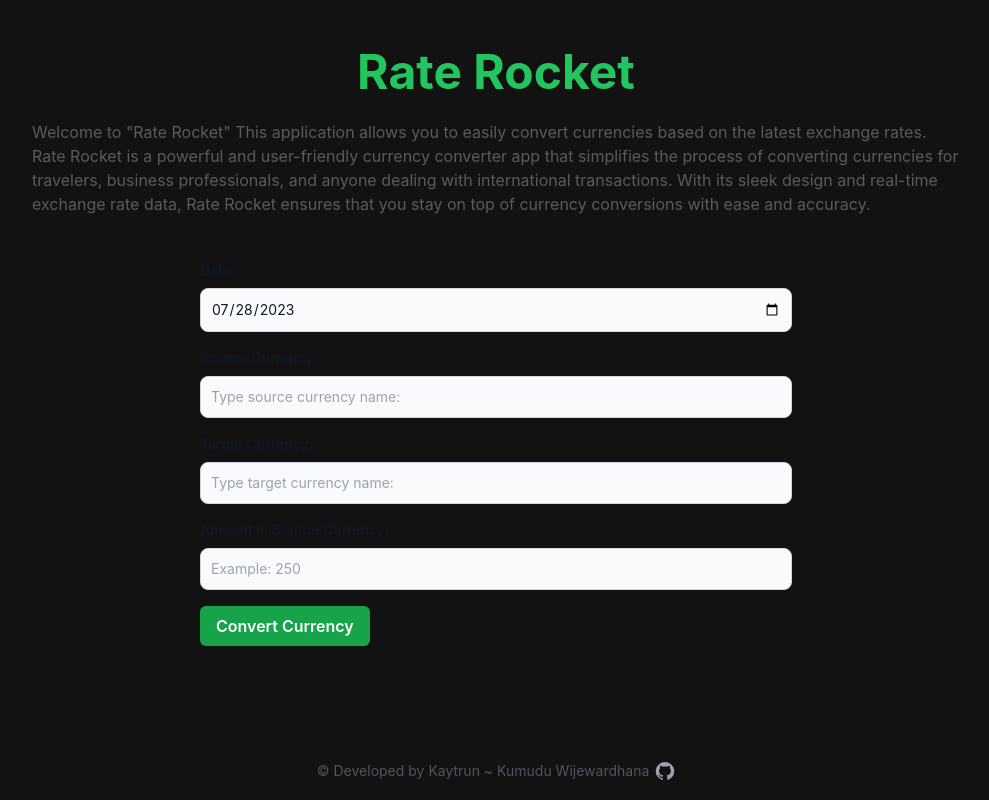
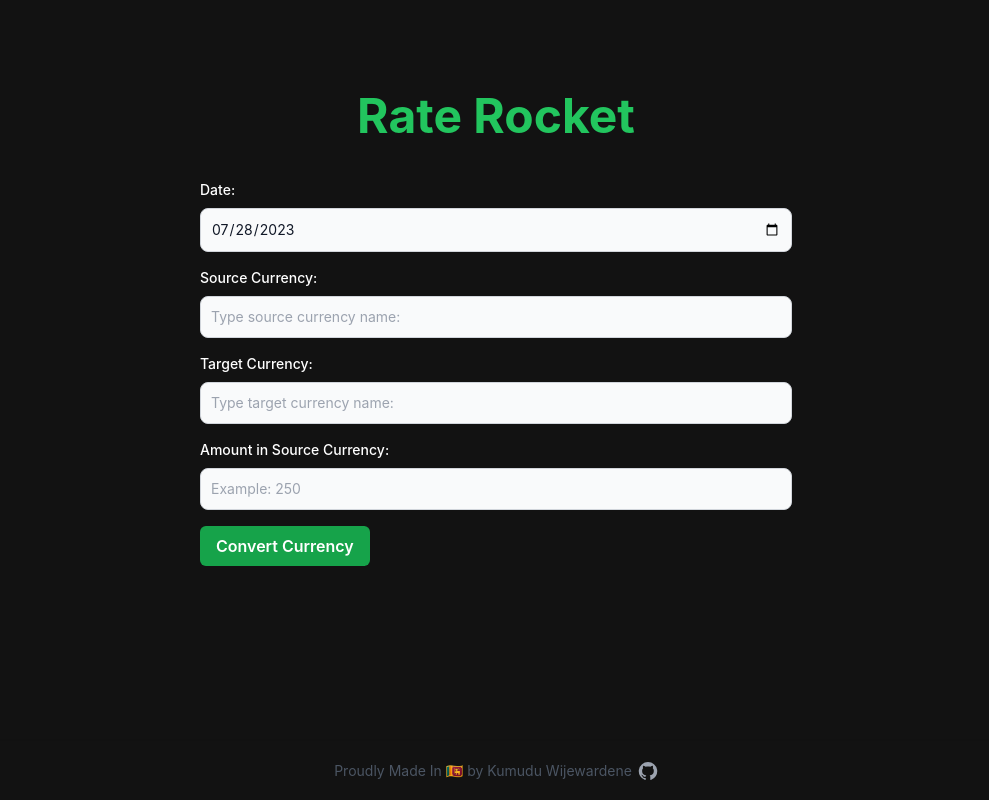
Before and after one commit to kumuduwije/rate-rocket, a React (Create React App) app in the folder client/: page / in a window 1280 px wide. Shown: the whole page, without its empty margins (144-1133 px from the left). Built offline with nearby package versions, Linux system fonts and the light colour scheme.

Commit message:
Search using curreny code and name.

```diff
--- a/client/src/components/MainPage.jsx
+++ b/client/src/components/MainPage.jsx
@@ -140,18 +140,25 @@ export default function MainPage() {
                 // Convert the object to an array of key-value pairs
                 const currenciesArray = Object.entries(json);
 
-                // Filter the array based on the currency name (value)
+                // Filter the array based on the currency name and code (value)
                 const result = currenciesArray.filter(([currencyCode, currencyName]) => {
-                    return value && currencyName.toLowerCase().includes(value.toLowerCase());
+                    console.log(`currencyCodes ${currencyCode}`)
+
+                    return (value && currencyName.toLowerCase().includes(value.toLowerCase())  || value && currencyCode.toLowerCase().includes(value.toLowerCase()));
                 });
+
+
+
+                console.log(result)
 
                 if(field === "src"){
                     setSourceSearchResult(result)
-                    console.log("source result:"+ result);
+
+                    //console.log("source result:"+ result);
                 }
                 else if (field === "target"){
                     setTargetSearchResult(result)
-                    console.log("target result:"+ result);
+                    //console.log("target result:"+ result);
                 }
 
 
@@ -166,12 +173,12 @@ export default function MainPage() {
 
     const handleChange = (value, src) =>{
         if(src === "source"){
-            console.log("source:"+ value)
+            //console.log("source:"+ value)
             setSourceInput(value)
             fetchData(value,"src")
         }
         else if(src === "target"){
-            console.log("target:"+ value)
+            //console.log("target:"+ value)
             setTargetInput(value)
             fetchData(value,"target")
         }
@@ -199,18 +206,18 @@ export default function MainPage() {
       };
 
     return (
-        <div className="md:mb-20">
-            <h1 className=" lg:mx-32 text-center text-5xl font-bold text-green-500">Rate Rocket</h1>
-            <p className="lg:mx-32 opacity-30 py-6">Welcome to "Rate Rocket" This application allows you to easily convert currencies based on the latest exchange rates. Rate Rocket is a powerful and user-friendly currency converter app that simplifies the process of converting currencies for travelers, business professionals, and anyone dealing with international transactions. With its sleek design and real-time exchange rate data, Rate Rocket ensures that you stay on top of currency conversions with ease and accuracy.</p>
+        <div className=" mt-6 ">
+            <h1 className=" lg:mx-32 p-5 text-center text-5xl max-[415px]:text-3xl max-[280px]:text-[25px]  font-bold text-green-500">Rate Rocket</h1>
+            {/* <p className="lg:mx-32 opacity-30 py-6">Welcome to "Rate Rocket" This application allows you to easily convert currencies based on the latest exchange rates. Rate Rocket is a powerful and user-friendly currency converter app that simplifies the process of converting currencies for travelers, business professionals, and anyone dealing with international transactions. With its sleek design and real-time exchange rate data, Rate Rocket ensures that you stay on top of currency conversions with ease and accuracy.</p> */}
 
             {/* Form Area */}
-            <div className="mt-5 flex items-center justify-center flex-col ">
+            <div className="mt-5 to  flex items-center justify-center flex-col ">
                 <section className='w-full lg:w-1/2'>
                     <form onSubmit={handleSubmit}>
                         <div className="mb-4">
                             <label
                                 htmlFor={date}
-                                className="block mb-2 text-sm font-medium text-gray-900 dark:text-white">Date: </label>
+                                className="block mb-2 text-sm font-medium light:text-gray-900 dark:text-white">Date: </label>
 
                             <input onChange={date? (e)=>setDate(e.target.value):setDate(getTodayDate())} type="date" id={date} name={date}
                             defaultValue={getTodayDate()}
@@ -243,15 +250,16 @@ export default function MainPage() {
                            {/* </select>*/}
 
                             <label htmlFor={sourceCurrency}
-                                   className="block mb-2 text-sm font-medium text-gray-900 dark:text-white">Source Currency:</label>
+                                   className="block mb-2 text-sm font-medium light:text-gray-900 dark:text-white">Source Currency:</label>
                             <input
+                                required
                                 id={sourceCurrency}
                                 name={sourceCurrency}
                                 value={sourceInput}
                                 onChange={(e)=>handleChange(e.target.value, "source")}
                                 type="text"
                                    placeholder="Type source currency name: "
-                                   className="bg-gray-50 border border-gray-300 text-gray-900 text-sm rounded-lg focus:ring-green-500 focus:border-green-500 block w-full p-2.5 dark:bg-gray-700 dark:border-gray-600 dark:placeholder-gray-400 dark:text-white dark:focus:ring-green-500 dark:focus:border-green-500"></input>
+                                   className="bg-gray-50 border border-gray-300 text-gray-900 dark:text-white text-sm rounded-lg focus:ring-green-500 focus:border-green-500 block w-full p-2.5 dark:bg-gray-700 dark:border-gray-600 dark:placeholder-gray-400 e dark:focus:ring-green-500 dark:focus:border-green-500"></input>
 
                         </div>
 
@@ -260,8 +268,9 @@ export default function MainPage() {
                         <div className="mb-4">
 
                             <label htmlFor={targetCurrency}
-                                   className="block mb-2 text-sm font-medium text-gray-900 dark:text-white">Target Currency:</label>
+                                   className="block mb-2 text-sm font-medium light:text-gray-900 dark:text-white">Target Currency:</label>
                             <input
+                                required
                                 id={targetCurrency}
                                 name={targetCurrency}
                                 value={targetInput}
@@ -277,7 +286,7 @@ export default function MainPage() {
                             <label
                                 htmlFor={amountInSourceCurrency}
                                 name={amountInSourceCurrency}
-                                className="block mb-2 text-sm font-medium text-gray-900 dark:text-white">Amount in Source Currency:</label>
+                                className="block mb-2 text-sm font-medium light:text-gray-900 dark:text-white">Amount in Source Currency:</label>
 
                             <input onChange={(e)=>setAmountInSourceCurrency(e.target.value)} type="number" id={amountInSourceCurrency}
                             name={amountInSourceCurrency}
@@ -293,7 +302,7 @@ export default function MainPage() {
             </div>
             {/* Result */}
             {!isloading ? (
-                <div className='text-center py-5'>
+                <div className='text-center py-5 mt-5 '>
                 {showResult ? <p className='text-lg opacity-80'>
                 {displaySrcAmount} {displayFromCurrency} is equal to <span className='text-green-400 font-semibold'>{displayTargetAmount}</span>  in {displayToCurrency+"s"}
                 </p>:null}
@@ -306,9 +315,9 @@ export default function MainPage() {
             {/*<div className="text-center  text-gray-600 p-3 fixed bottom-0 w-[100%]"><p>Designed & Developed by Kaytrun by Kumudu</p></div>*/}
 
 
-            <div className=" shadow text-center p-4  dark:bg-gray-800 w-full fixed bottom-0 left-0  pt-5 md:mt-80 sm:text-xs md:text-sm lg:text-md text-xs">
+            <div className=" z-[-1] shadow text-center p-4   w-full fixed bottom-0 left-0  pt-5 md:mt-80 sm:text-xs md:text-sm lg:text-md text-xs">
                 <p className=" text-gray-600">
-                     © Developed by Kaytrun ~ Kumudu Wijewardhana <a href="https://github.com/kumuduwije" rel="noopener noreferrer" target="_blank"><GitHubIcon className="flex mb-[3px] ml-[2px] hover:cursor-pointer text-gray-400 hover:text-gray-200" fontSize="small"/></a>
+                      Proudly Made In 🇱🇰  by Kumudu Wijewardene <a href="https://github.com/kumuduwije" rel="noopener noreferrer" target="_blank"><GitHubIcon className="flex mb-[3px] ml-[2px] hover:cursor-pointer text-gray-400 hover:text-gray-200" fontSize="small"/></a>
                 </p>
             </div>
 
```
